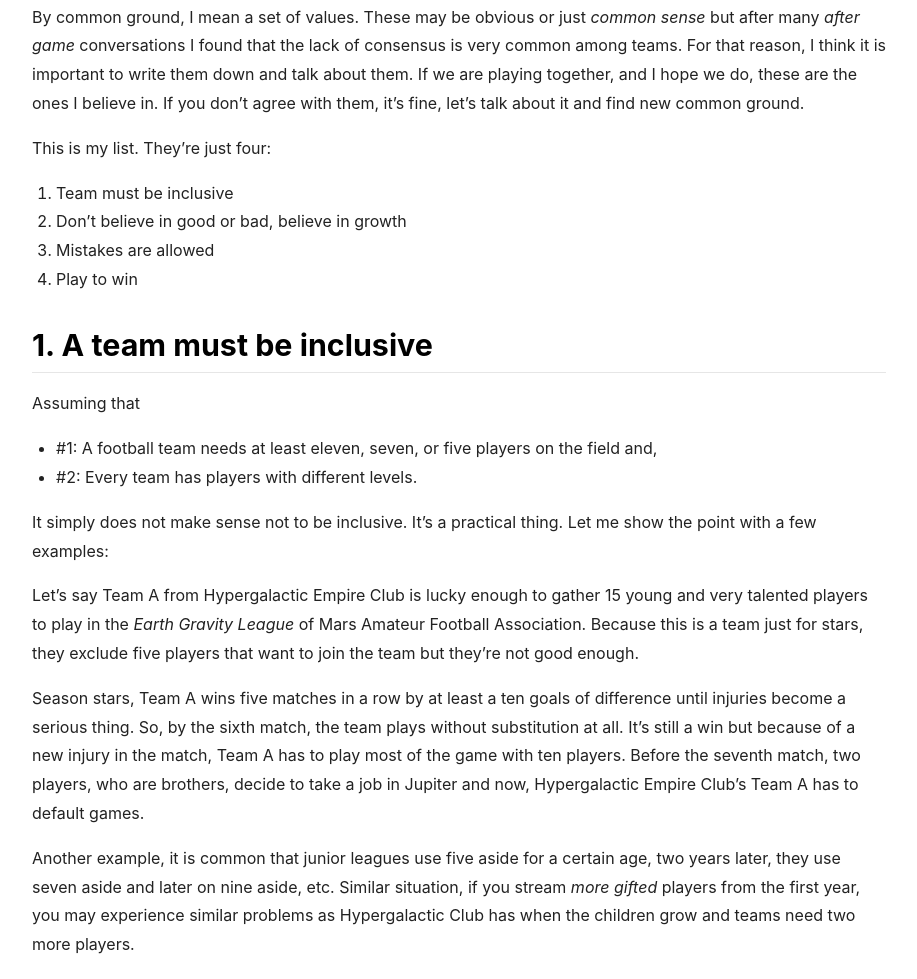
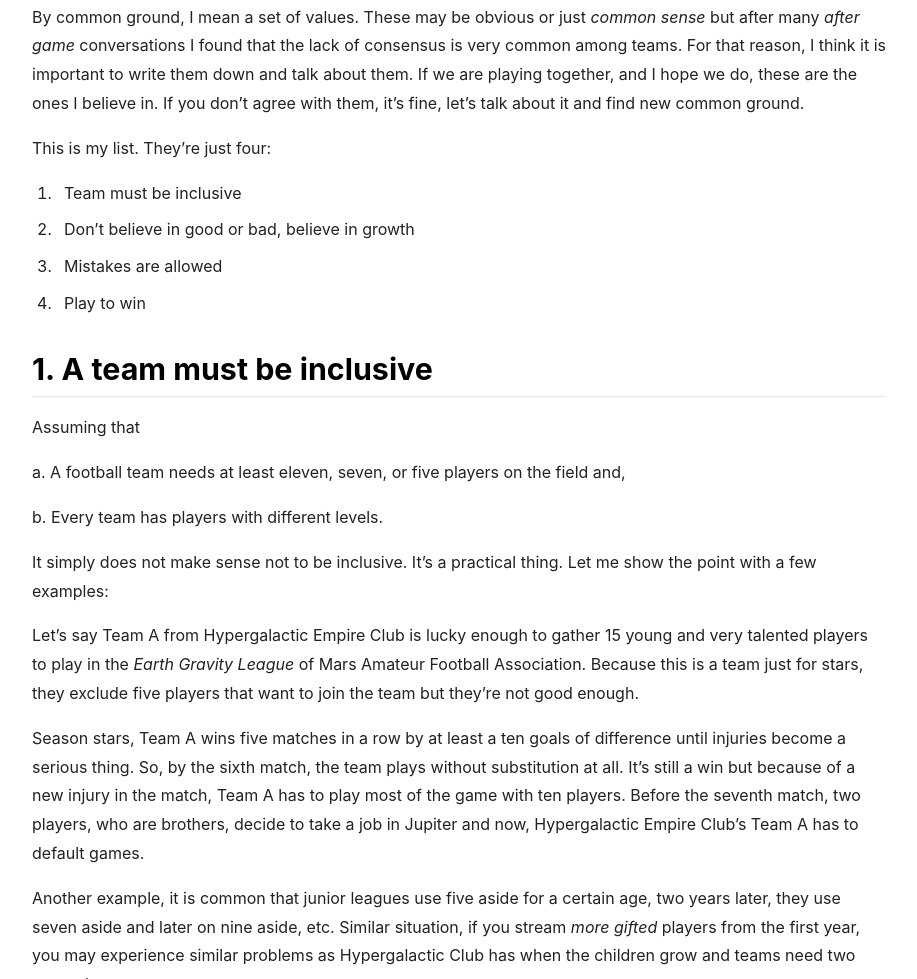
Before and after one commit to enallendenz/enallendenz.github.io, a website: page football/2021/09/25/a-common-ground-for-amateur-football.html in a window 1280 px wide. Shown: the part 1159-2138 px from the top of the page, without its empty margins (71-988 px from the left). Drawn offline with nearby package versions, Linux system fonts and the light colour scheme; a script that the page names is missing.

Commit message:
Improve lists on first post.

```diff
--- a/football/2021/09/25/a-common-ground-for-amateur-football.html
+++ b/football/2021/09/25/a-common-ground-for-amateur-football.html
@@ -330,19 +330,26 @@ For that reason, I think it is important to write them down and talk about them.
 <p>This is my list. They’re just four:</p>
 
 <ol>
-  <li>Team must be inclusive</li>
-  <li>Don’t believe in good or bad, believe in growth</li>
-  <li>Mistakes are allowed</li>
-  <li>Play to win</li>
+  <li>
+    <p>Team must be inclusive</p>
+  </li>
+  <li>
+    <p>Don’t believe in good or bad, believe in growth</p>
+  </li>
+  <li>
+    <p>Mistakes are allowed</p>
+  </li>
+  <li>
+    <p>Play to win</p>
+  </li>
 </ol>
 
 <h2 id="1-a-team-must-be-inclusive">1. A team must be inclusive</h2>
 <p>Assuming that</p>
 
-<ul>
-  <li>#1: A football team needs at least eleven, seven, or five players on the field and,</li>
-  <li>#2: Every team has players with different levels.</li>
-</ul>
+<p>a. A football team needs at least eleven, seven, or five players on the field and,</p>
+
+<p>b. Every team has players with different levels.</p>
 
 <p>It simply does not make sense not to be inclusive. It’s a practical thing. Let me show the point with a few examples:</p>
 
```
Also changed, not shown: football/feed.xml (+16 -9 lines).
